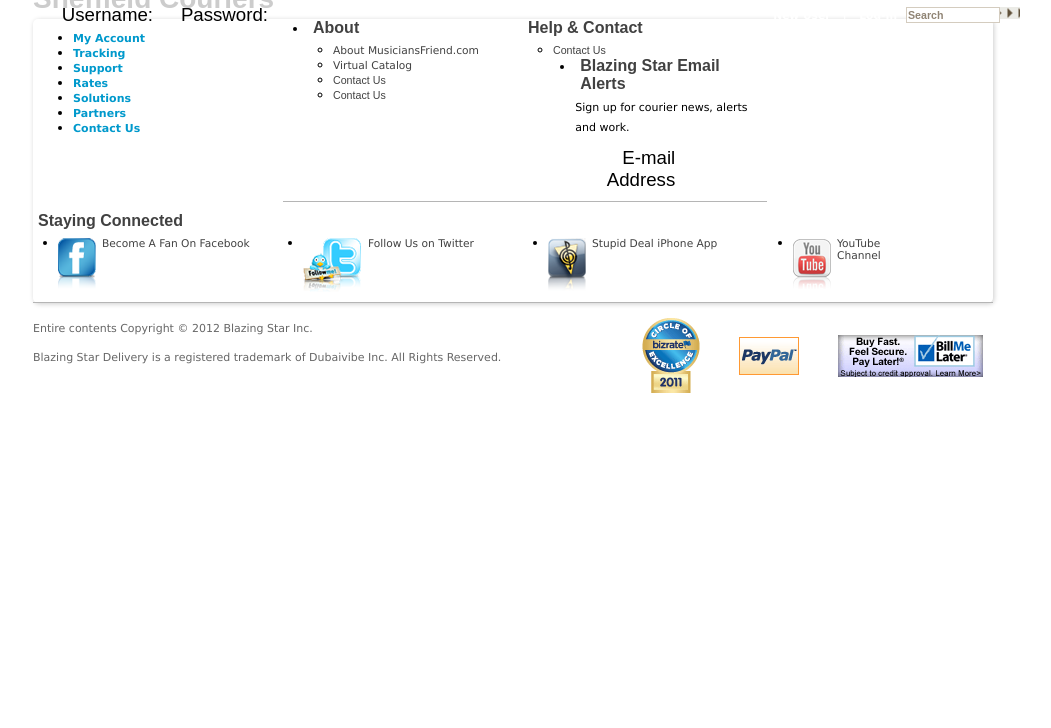
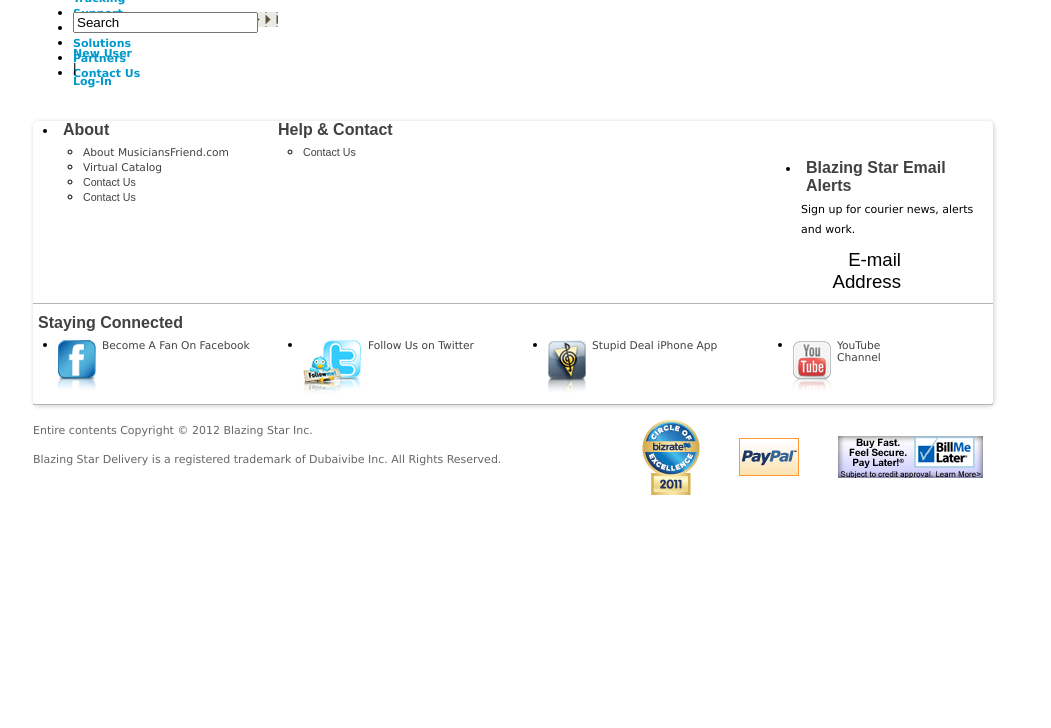
Before and after one commit to syeedshah/blazingstardelivery, a CodeIgniter app: page /index.php/logincontroller/index in a window 1280 px wide. Shown: the part 72-800 px from the top of the page, without its empty margins (122-1173 px from the left). Run offline with CodeIgniter, Linux system fonts and the light colour scheme; some libraries are stand-ins or nearby versions.

Commit message:
styled header (syed)
background and layout

```diff
--- a/ci/blazingstar/views/header.php
+++ b/ci/blazingstar/views/header.php
@@ -2,7 +2,7 @@
 <html>
 <head>
     <title>Sheffield Couriers</title>
-	<base href="http://www.blazingstardelivery.com/" />
+	<base href="<?php echo "http://{$_SERVER['SERVER_NAME']}/"; ?>" />
 	<script type="text/javascript" src="media/js/jquery.js"></script>
     <script type="text/javascript" src="media/js/jquery.min.js"></script>
     <script type="text/javascript" src="media/js/jqcloud-0.2.10.js"></script>
@@ -28,7 +28,7 @@
 
 <div id='mainContainer'>
 	<div id='headerContainer'>
-        		<div class="logo">
+        		<div id="logo">
 					<a href="http://www.blazingstardelivery.com"><img src="media/images/logo.png" width="42" height="55" alt="UPS" border="0"></a>
 				</div>
 
--- a/ci/media/css/home.css
+++ b/ci/media/css/home.css
@@ -22,12 +22,12 @@ padding: 0px;
 background-position: top left;
 background-repeat: repeat-x;
 margin-top:-65;
-background-image: url(../images/glo_bnr_fade_blu2.gif);
+background-image: url(../images/glo_bnr_fade_blu.gif);
 height: 71px;
 }
 
 #logo {
-position: absolute;
+position: static;
 top: 5px;
 margin: 0;
 background-color: #300;
@@ -36,17 +36,26 @@ height: 65px;
 left: 0px;
 margin: 0px;
 padding: 0px;
-width: 170px;
+width: 149px;
 border-image: initial;
 }
 
 
-img {
+#logo img {
 border-width: 0px;
 border-top-style: solid;
 border-right-style: solid;
 border-bottom-style: solid;
 border-left-style: solid;
+padding-left:15px;
+}
+
+.navHeader h1{
+	width:500px;
+	margin-top:-65px;
+	margin-left:160px;
+	color:white;
+
 }
 
 a {
@@ -75,18 +84,26 @@ height: 75px;
 z-index: 1000;
 }
 
+.navSearch {
+	margin:-68px 30px 0px;
+	color:white;
+	display:inline;
+	}
+
+.navSearch .btn_a {
+	width:20px;
+	border:none;
+	position:absolute;
+	background-color:#EBEBE6;
+	background-image:url(../images/icn_arw_brn.gif);
+	background-position:center;
+	padding:0;
+	}
 
 
-div.navLogin,div.navSearch {float:right;display:inline;white-space:nowrap;padding:0px;}
-div.navSearch dd input {font-size:0.8em;}
-div.navLogin {margin:8px 0px 0px;}
-div.navSearch {margin:8px 0px 0px;}
-* html div.navSearch {margin:7px 0 0;}
-div.navLogin dl,div.navSearch dl {margin:0px;padding:0px;}
-div.navLogin dt,div.navLogin dd,div.navSearch dt,div.navSearch dd {display:inline;color:#ffffff;padding:5px 3px;margin:0px;white-space:nowrap;}
-div.navLogin dl dt {font-size:.84em;line-height:1.6em;}
-div.navLogin a,div.navSearch a {color:#ffffff;font-size:0.8em;font-weight:bold;text-decoration:none;padding-left:3px }
-div.navLogin a:hover,div.navSearch a:hover {text-decoration:underline }
-div.navSearch dd input {width:90px;padding:1px;font-weight:bold;}
-div.navSearch input {border-color:#D4CCBF;color:#908474;border-style:solid;border-width:1px;}
-div.navSearch .btn_a {width:20px;border:none;position:absolute;background-color:#EBEBE6;background-image:url(../images/icn_arw_brn.gif);background-position:center;padding:0;}
+.navLogin {
+	margin:8px 0px 0px;
+	display:inline;
+	white-space:nowrap;
+	padding:0px;
+	}
```
